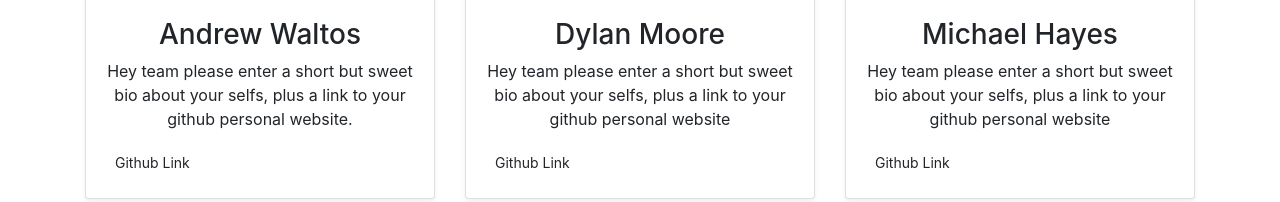
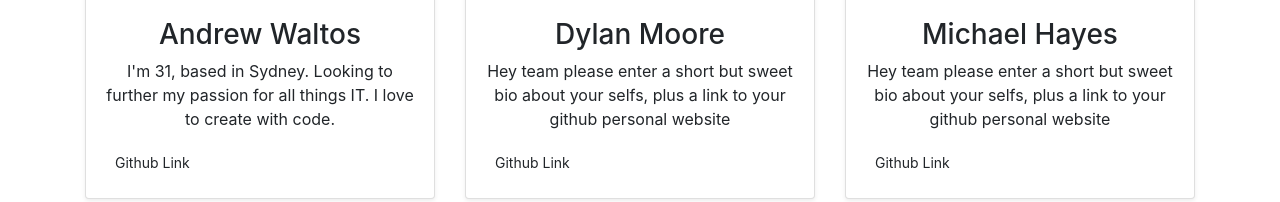
Before and after one commit to PeterJohn89/Assessment_2, a plain HTML site: page aboutus.html in a window 1280 px wide. Shown: the part 694-896 px from the top of the page. Drawn offline with nearby package versions, Linux system fonts and the light colour scheme; a script that the page names is missing.

Commit message:
addition of bio for andrew

```diff
--- a/aboutus.html
+++ b/aboutus.html
@@ -64,7 +64,7 @@
                 <div class="card-body">
                   <h3>Andrew Waltos</h3>
                   <!-- Please enter a short bio about yourself ( 25-30 charactor otherwise will break my design ) -->
-                  <p class="card-text">Hey team please enter a short but sweet bio about your selfs, plus a link to your github personal website.</p>
+                  <p class="card-text">I'm 31, based in Sydney. Looking to further my passion for all things IT. I love to create with code.</p>
                   <div class="d-flex justify-content-between align-items-center">
                     <div class="btn-group">
                       <a class="btn btn-sm btn-outline-secondar" href="https://rtsht.github.io/website//">Github Link</a>
```
